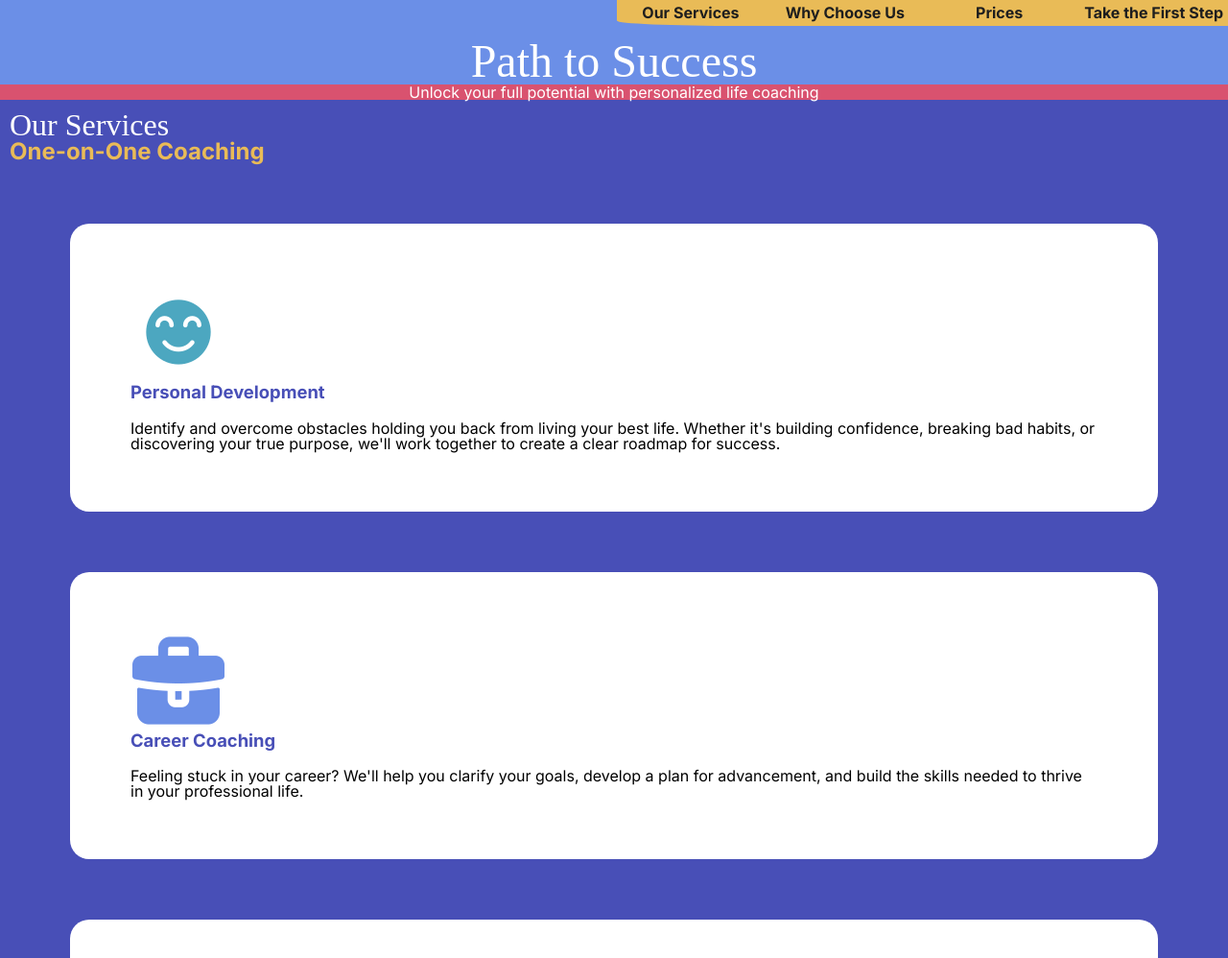
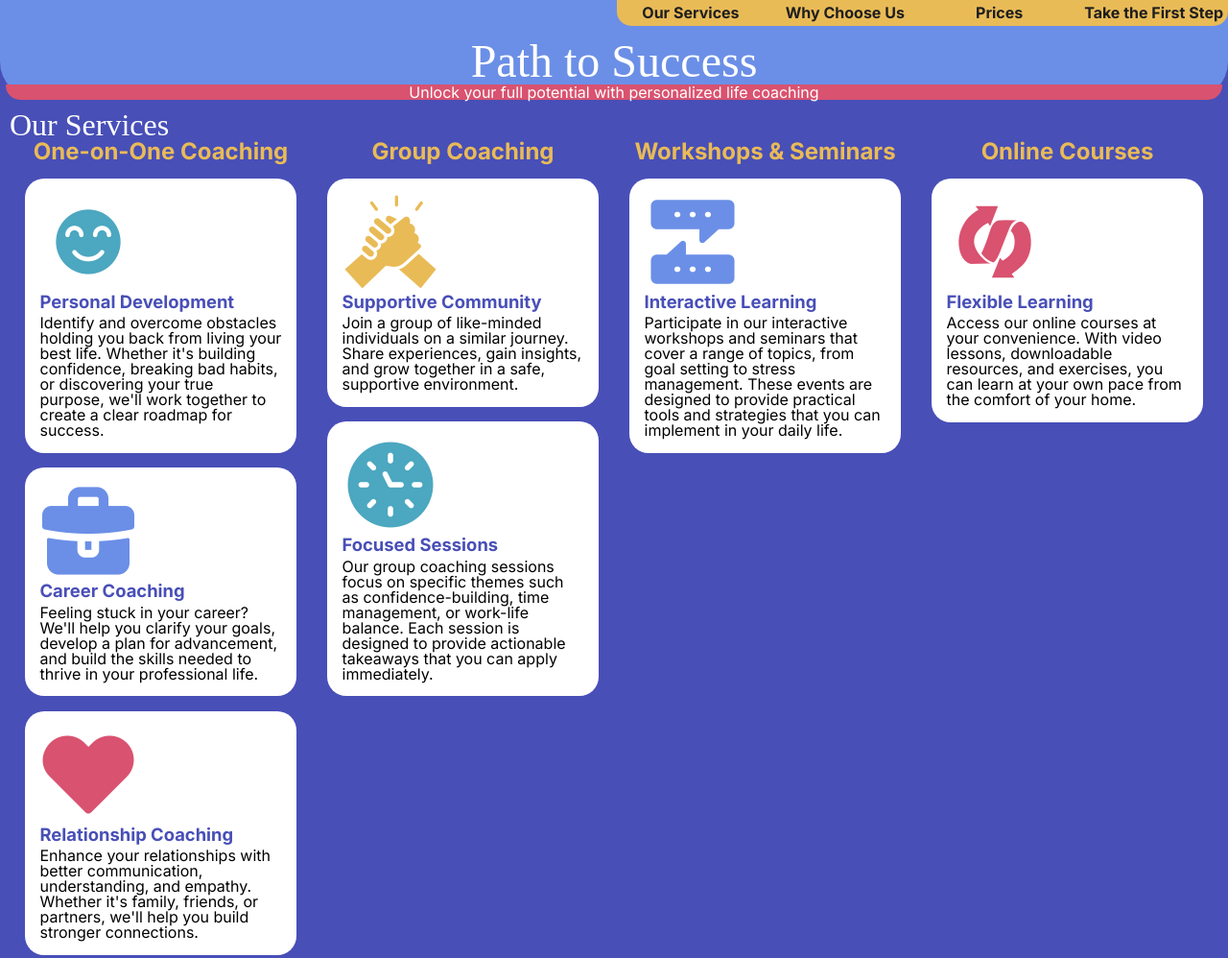
Before and after one commit to rjdanfor/path-to-success, a plain HTML site: page index.html in a window 1280 px wide. Shown: the top 998 px of the page at 96% size. Drawn offline with Linux system fonts and the light colour scheme; a web font is replaced by a local one.

Commit message:
finished css

```diff
--- a/index.html
+++ b/index.html
@@ -25,10 +25,10 @@
     <main>
         <section id="services">
             <h2>Our Services</h2>
-
+            <div class="main-grid">
                 <section id="one-on-one">
                     <h3>One-on-One Coaching</h3>
-
+                    <div class="one-on-one-grid">
                         <section>
                             <img src="images/personal-development.png" alt="teal icon of a smiling face">
                             <h4>Personal Development</h4>
@@ -39,15 +39,17 @@
                             <h4>Career Coaching</h4>
                             <p>Feeling stuck in your career? We'll help you clarify your goals, develop a plan for advancement, and build the skills needed to thrive in your professional life.</p>
                         </section>
-                <section>
+                        <section id="relationship-coaching">
                             <img src="images/relationship-coaching.png" alt="pink icon of a heart">
                             <h4>Relationship Coaching</h4>
                             <p>Enhance your relationships with better communication, understanding, and empathy. Whether it's family, friends, or partners, we'll help you build stronger connections.</p>
                         </section>
+                    </div>
                 </section>
 
                 <section id="group">
                     <h3>Group Coaching</h3>
+                    <div class="group-grid">
                         <section>
                             <img src="images/supportive-community.png" alt="yellow icon of hands clasping">
                             <h4>Supportive Community</h4>
@@ -58,25 +60,31 @@
                             <h4>Focused Sessions</h4>
                             <p>Our group coaching sessions focus on specific themes such as confidence-building, time management, or work-life balance. Each session is designed to provide actionable takeaways that you can apply immediately.</p>
                         </section>
+                    </div>
                 </section>
 
                 <section id="workshops">
                     <h3>Workshops & Seminars</h3>
+                    <div class="work-and-online-grid">
                         <section>
                             <img src="images/interactive-learning.png" alt="lavender icon of text conversation">
                             <h4>Interactive Learning</h4>
                             <p>Participate in our interactive workshops and seminars that cover a range of topics, from goal setting to stress management. These events are designed to provide practical tools and strategies that you can implement in your daily life.</p>
                         </section>
+                    </div>
                 </section>
 
                 <section id="online">
                     <h3>Online Courses</h3>
+                    <div class="work-and-online-grid">
                         <section>
                             <img src="images/flexible-learning.png" alt="pink icon of a curly arrow">
                             <h4>Flexible Learning</h4>
                             <p>Access our online courses at your convenience. With video lessons, downloadable resources, and exercises, you can learn at your own pace from the comfort of your home.</p>
                         </section>
+                    </div>
                 </section>
+            </div>
         </section>
         <section id="why-us">
             <h2 id="WCU-title">Why Choose Us</h2>
--- a/styles.css
+++ b/styles.css
@@ -90,10 +90,14 @@ table {
         background-color: var(--lavender);
         text-align: center;
         padding-top: 40px;
+        border-radius: 0 0 40px 40px;
     }
     header p{
         background-color: var(--pink);
         color: var(--white);
+        width: 99%;
+        margin: 0 auto;
+        border-radius: 0 0 15px 15px;
     }
     #long_subtitle{
         display: none;
@@ -103,7 +107,7 @@ table {
         position: fixed;
         background-color: var(--yellow);
         padding: 5px;
-        border-radius: 0 0 0 20%;
+        border-radius: 0 0 15px 15px;
         justify-self: right;
     }
     nav ul{
@@ -123,7 +127,7 @@ table {
     #services{
         display: grid;
     }
-    #services > section > section{
+    #services > div > section > div > section{
         background-color: var(--white);
         border-radius: 20px;
         padding: 5%;
@@ -137,6 +141,10 @@ table {
     }
     #services p{
         margin-top: 2%;
+    }
+    .main-grid{
+        display: grid;
+        grid-template-columns: 1fr;
     }
     #why-us {
         background-color: var(--pink);
@@ -152,6 +160,8 @@ table {
         margin-bottom: 2%;
         padding: 10%;
         border-radius: 5%;
+        min-height: 2em;
+        text-align: center;
     }
     #PA{background-color: var(--teal);}
     #PR{background-color: var(--lavender);}
@@ -177,6 +187,7 @@ table {
     }
     td{
         background-color: var(--white);
+        border: var(--yellow) 5px solid;
     }
     td,th{
         padding: 20px;
@@ -196,7 +207,8 @@ table {
         max-width: 8em;
         border-radius: 12px;
         box-shadow: var(--dark-grey) 5px 5px;
-        margin: 0 auto;
+        margin: auto;
+        font-weight: bold;
     }
     .container2{
         display: grid;
@@ -230,6 +242,17 @@ table {
     #long_subtitle{
         display: block;
     }
+    .main-grid{
+        grid-template-columns: 1fr;
+    }
+    .one-on-one-grid, .group-grid{
+        display: grid;
+        grid-template-columns: 1fr 1fr;
+    }
+    #services > div > section > div > #relationship-coaching, #services > div > section > .work-and-online-grid > section{
+        grid-column: 1/3;
+        margin: 2.5%;
+    }
     #why-us ul{
         columns: 4;
     }
@@ -249,6 +272,18 @@ table {
         font-weight: bold;
         text-align: center;
     }
+    #services h3{
+        text-align: center;
+    }
+    .main-grid{
+        grid-template-columns: repeat(4, 1fr);
+    }
+    .one-on-one-grid, .group-grid, .work-and-online-grid{
+        display: block;
+    }
+    #services > div > section > div > #relationship-coaching, #services > div > section > .work-and-online-grid > section{
+        margin: 5%;
+    }
     .container{
         grid-template-columns: repeat(4, 1fr);
         grid-template-rows: 1fr;
```
Lines whose indentation alone changed are shown as unchanged.
